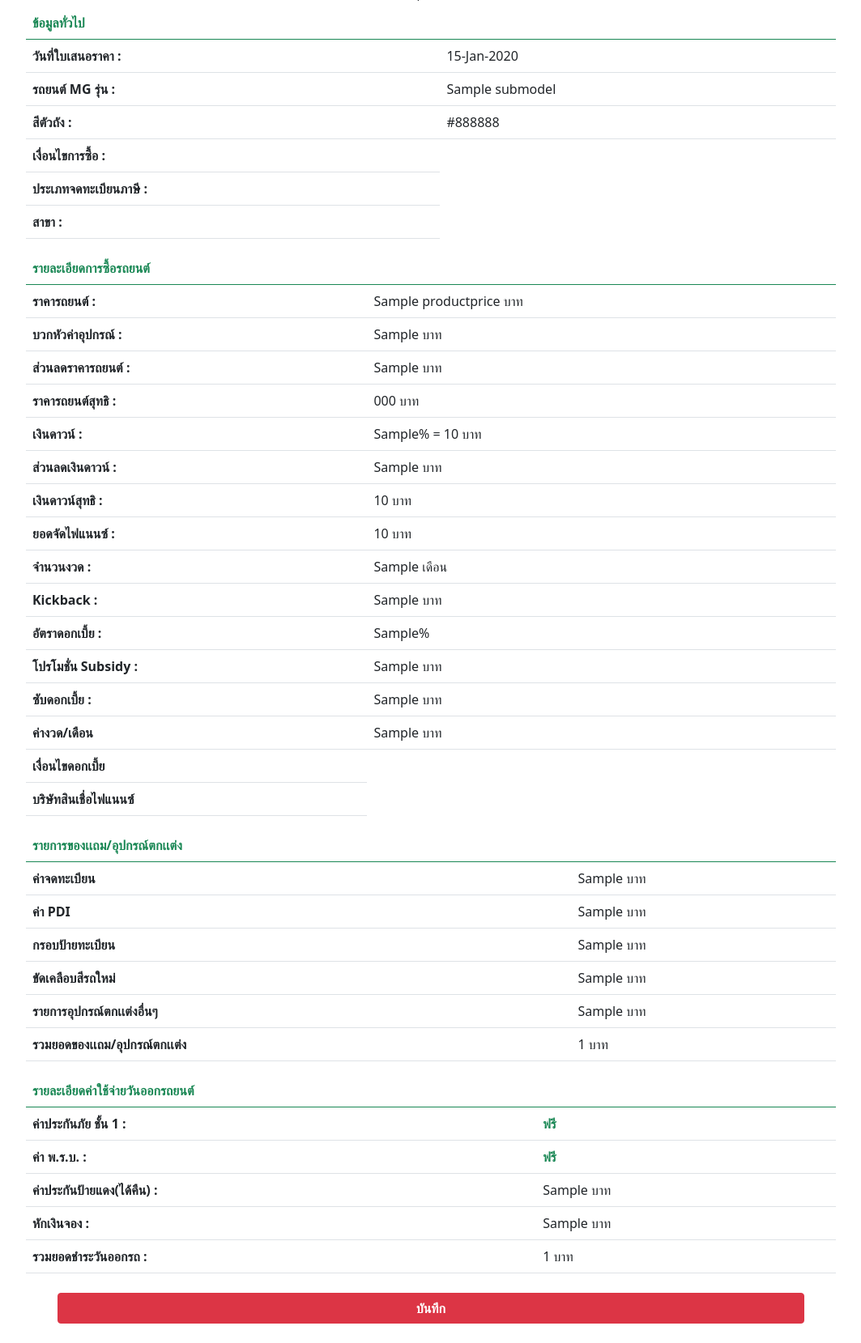
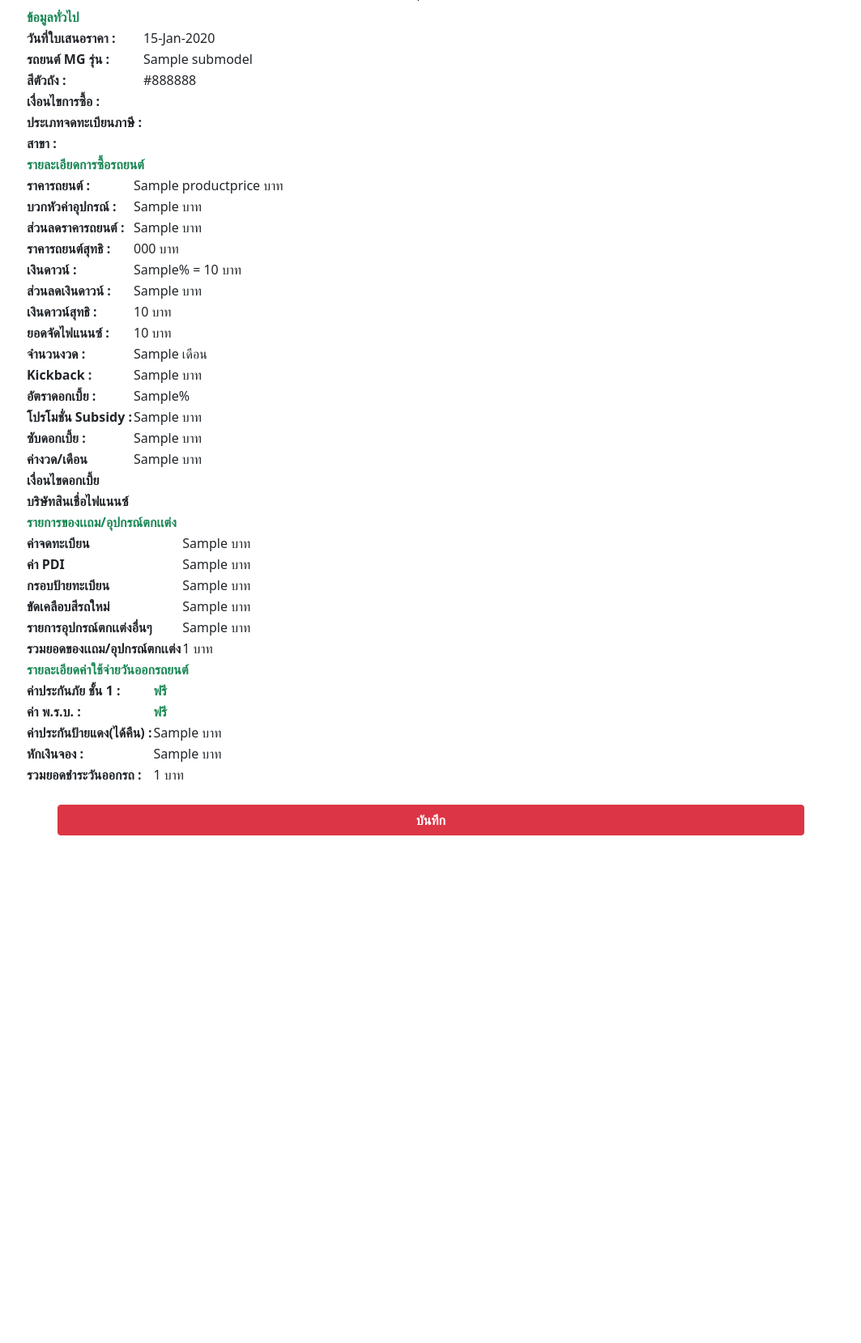
Before and after one commit to istyleT/Django-mg, a Django app: template templates/quotation.html in a window 1280 px wide. Shown: the part 24-1683 px from the top of the page at 81% size, without its empty margins (108-1171 px from the left). After the commit the page ends 1056 px from the top, so only its background shows below. Run offline with Django 4.2, Linux system fonts and the light colour scheme; the template is opened without the code that fills it: most values are stand-ins (such as "Sample title", 1, 10 or a date in 2020); some libraries are stand-ins or nearby versions.

Commit message:
31-10-22-2:55

```diff
--- a/templates/quotation.html
+++ b/templates/quotation.html
@@ -19,7 +19,7 @@
 </header>
 <div id="onepage">
   <div class="container" style="width: 80vw;">
-    <table class="table">
+    <table>
                      <thead>
                        <tr>
                          <th  colspan="2" class="text-success">ข้อมูลทั่วไป</th>
@@ -70,7 +70,7 @@
 
                      </tbody>
                    </table>
-                   <table class="table">
+                   <table >
                      <thead>
                        <tr>
                          <th colspan="2" class="text-success">รายละเอียดการซื้อรถยนต์</th>
@@ -181,7 +181,7 @@
 
                      </tbody>
                    </table>
-                   <table class="table">
+                   <table >
                     <thead>
                       <tr>
                         <th colspan="2" class="text-success">รายการของเเถม/อุปกรณ์ตกเเต่ง</th>
@@ -239,7 +239,7 @@
 
  <div class="container" style="width: 80vw;">
 
-                   <table class="table">
+                   <table >
                      <thead>
                        <tr>
                          <th colspan="2" class="text-success">รายละเอียดค่าใช้จ่ายวันออกรถยนต์</th>
```
